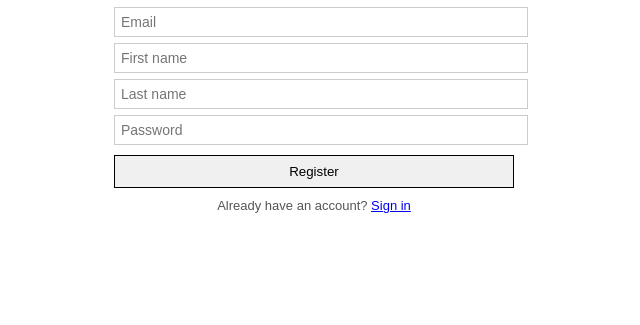
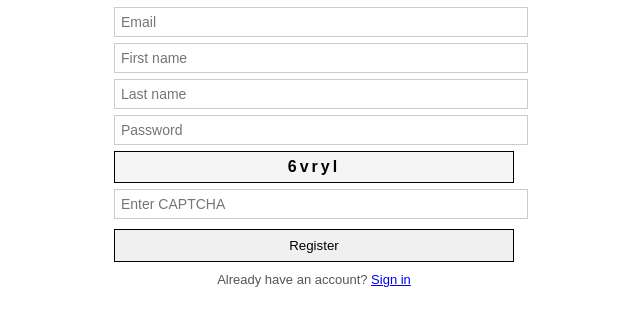
Before and after one commit to AntonDimtrov/auth-core, a website: page public/index.html in a window 1280 px wide. Both pictures are taken after a click on the button "Register". Shown: the part 129-454 px from the top of the page, without its empty margins (326-966 px from the left). Drawn offline with Linux system fonts and the light colour scheme; no server answers.

Commit message:
Add basic CAPTCHA

```diff
--- /dev/null
+++ b/public/captcha.js
@@ -0,0 +1,13 @@
+let captchaCode = "";
+
+function generateCaptcha() {
+  captchaCode = Math.random().toString(36).substring(2, 7);
+  document.getElementById("captcha").innerText = captchaCode;
+}
+
+function validateCaptcha() {
+  const input = document.getElementById("captchaInput").value.trim();
+  return input === captchaCode;
+}
+
+window.onload = generateCaptcha;
--- a/public/index.html
+++ b/public/index.html
@@ -15,6 +15,8 @@
         <input id="rFirst" placeholder="First name" />
         <input id="rLast" placeholder="Last name" />
         <input id="rPass" type="password" placeholder="Password" />
+        <div id="captcha"></div>
+        <input id="captchaInput" placeholder="Enter CAPTCHA" />
         <button id="registerBtn">Register</button>
         <p class="muted">
           Already have an account?
@@ -33,7 +35,7 @@
         </p>
       </section>
     </div>
-
+    <script src="captcha.js"></script>
     <script src="script.js"></script>
   </body>
 </html>
--- a/public/script.js
+++ b/public/script.js
@@ -35,6 +35,11 @@ function hide(id) {
 }
 
 async function register() {
+  if (!validateCaptcha()) {
+    alert("Wrong CAPTCHA!");
+    generateCaptcha();
+    return;
+  }
   const email = val("rEmail");
   const firstName = val("rFirst");
   const lastName = val("rLast");
--- a/public/style.css
+++ b/public/style.css
@@ -71,3 +71,15 @@ a {
   font-size: 14px;
   margin-top: 10px;
 }
+
+#captcha {
+  border: 1px solid #000;
+  text-align: center;
+  font-weight: bold;
+  font-size: 16px;
+  letter-spacing: 3px;
+  margin: 6px 0;
+  padding: 6px;
+  background: #f5f5f5;
+  user-select: none;
+}
```
